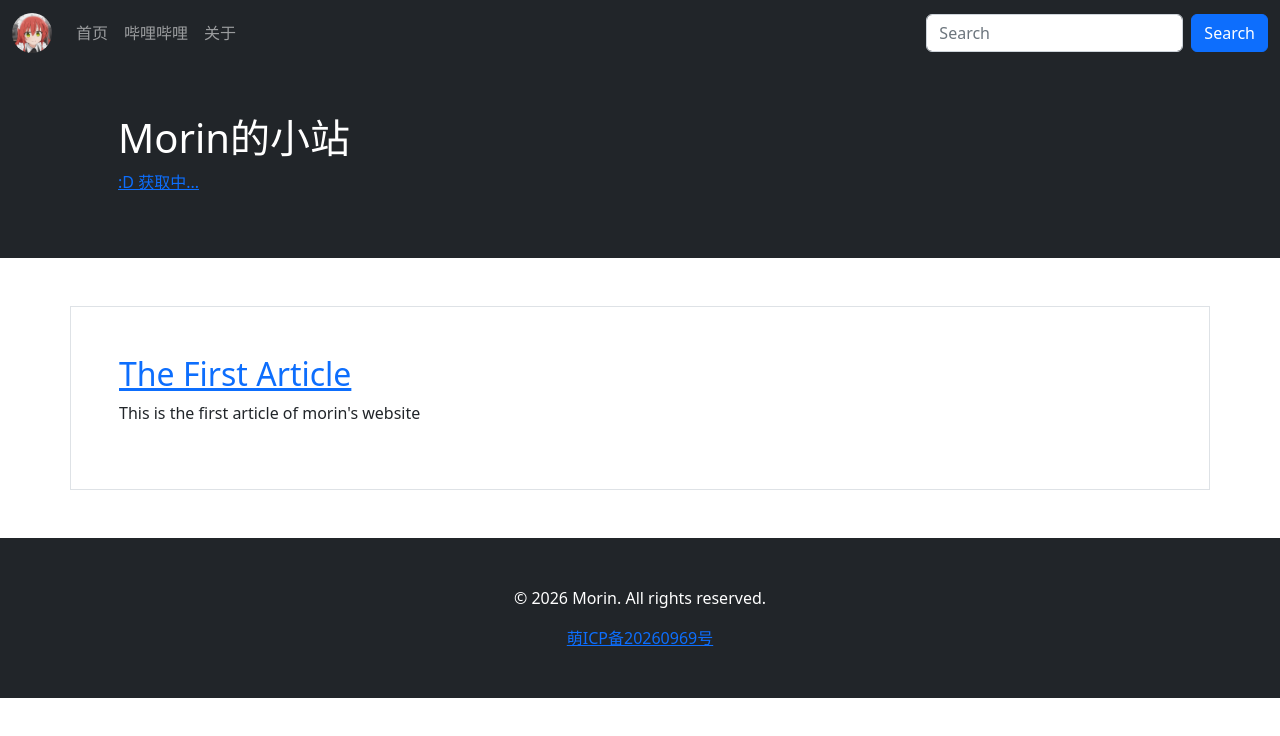
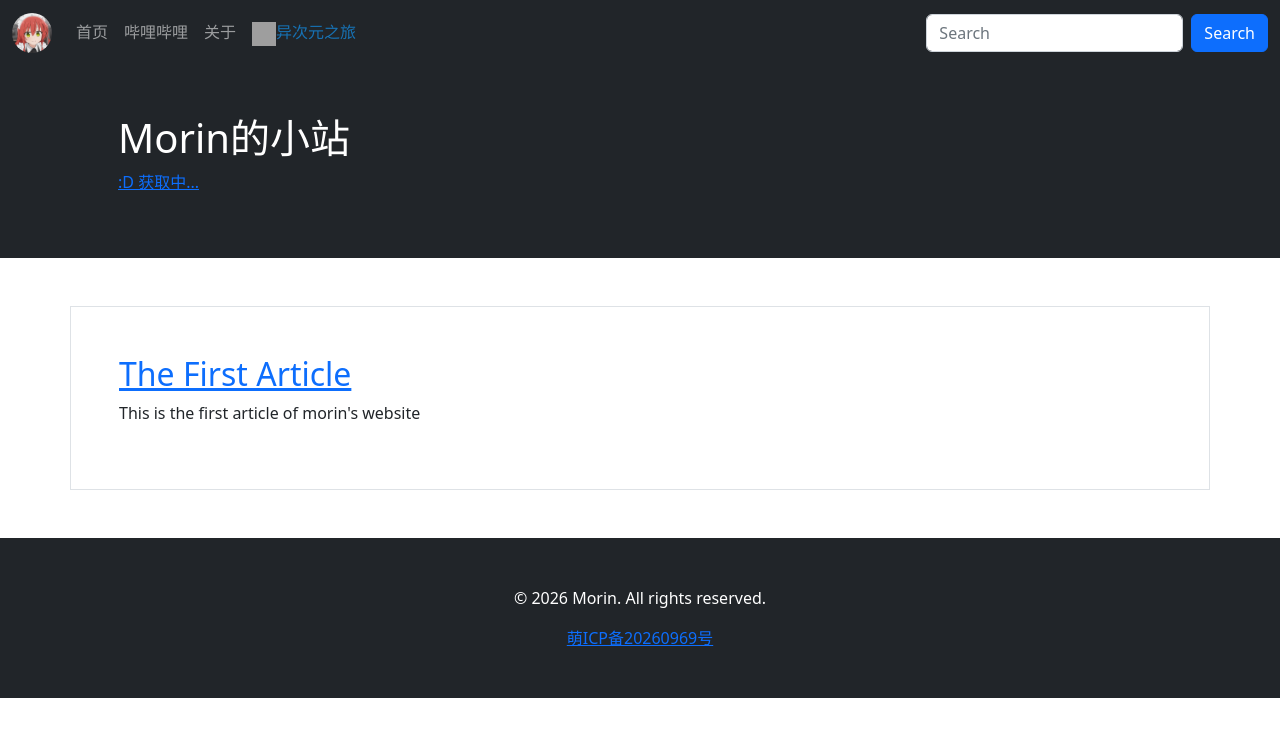
Before and after one commit to kasamorin/morinWebsite, a plain HTML site: page index.html in a window 1280 px wide. Drawn offline with nearby package versions, Linux system fonts and the light colour scheme; files that its build step writes are made by us from their sources; no server answers; grey boxes are pictures that could not be loaded.

Commit message:
增加异次元之旅

```diff
--- a/modules/navBar.html
+++ b/modules/navBar.html
@@ -15,6 +15,11 @@
         <li class="nav-item">
           <a class="nav-link" href="/pages/about.html">关于</a>
         </li>
+        <li class="nav-item">
+          <a class="nav-link" style="text-decoration:none;color:#1772b4;" href="https://travel.moe/go.html" title="异次元之旅-跃迁-我们一起去萌站成员的星球旅行吧！" target="_blank" rel="noopener noreferrer">
+            <img src="https://travel.moe/images/icon/icon64orange.png" alt="异次元之旅" style="width:24px;height:24px">异次元之旅
+          </a>
+        </li>
       </ul>
       <form class="d-flex ms-auto" action="https://www.bing.com/search" method="get" target="_blank" rel="noopener noreferrer" role="search">
         <input class="form-control me-2" type="search" name="q" placeholder="Search" aria-label="Search">
```
